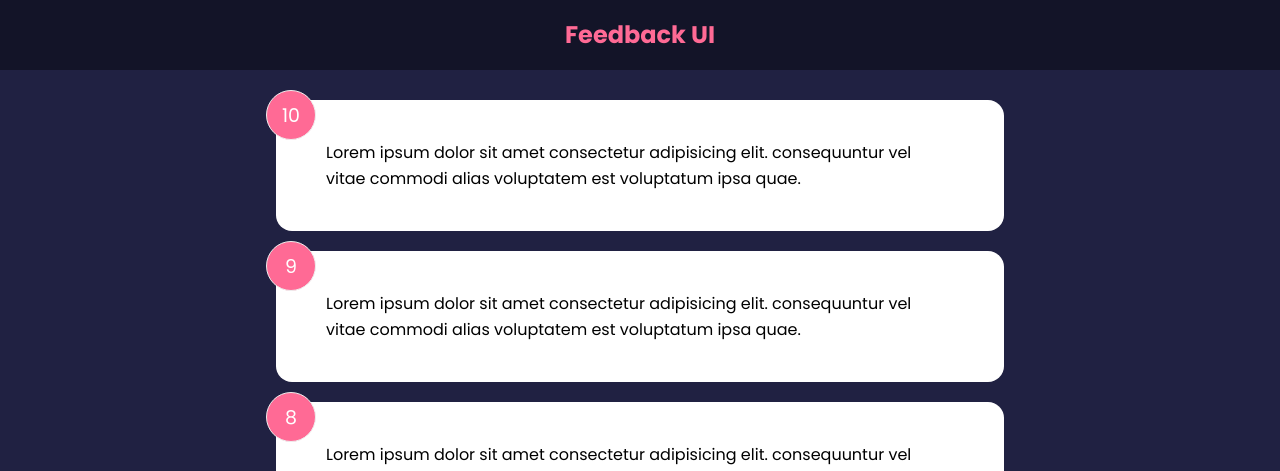
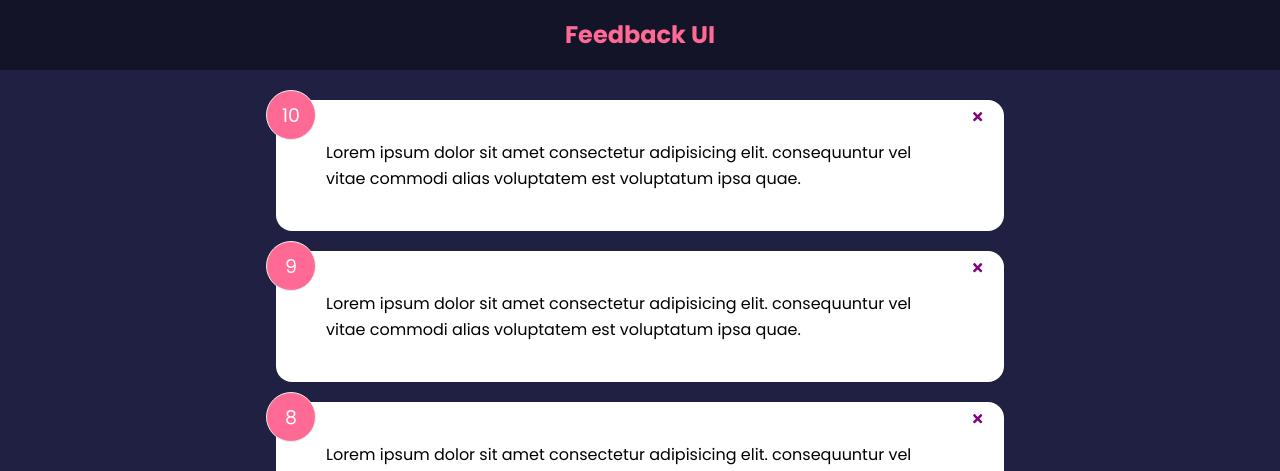
Before and after one commit to PhilipPaulson/CS222-Daily-Thing, a React (Create React App) app in the folder React Tutorial/feedback-app/: page / in a window 1280 px wide. Shown: the top 471 px of the page. Built offline with nearby package versions, Linux system fonts and the light colour scheme.

Commit message:
Added close button with function drilling

```diff
--- a/React Tutorial/feedback-app/package.json
+++ b/React Tutorial/feedback-app/package.json
@@ -8,7 +8,8 @@
     "@testing-library/user-event": "^13.5.0",
     "react": "^18.2.0",
     "react-dom": "^18.2.0",
-    "react-scripts": "5.0.1",
+    "react-icons": "^4.4.0",
+    "react-scripts": "^5.0.1",
     "web-vitals": "^2.1.4"
   },
   "scripts": {
--- a/React Tutorial/feedback-app/src/App.js
+++ b/React Tutorial/feedback-app/src/App.js
@@ -6,11 +6,17 @@
 function App() {
   const [feedback, setFeedback] = useState(FeedbackData);
 
+  const deleteFeedback = (id) => {
+    if (window.confirm("Are you sure you want to delete?")) {
+      setFeedback(feedback.filter((item) => item.id !== id));
+    }
+  };
+
   return (
     <>
       <Header />
       <div className="container">
-        <FeedbackList feedback={feedback} />
+        <FeedbackList feedback={feedback} handleDelete={deleteFeedback} />
         <h1>My App</h1>
       </div>
     </>
--- a/React Tutorial/feedback-app/src/components/FeedbackItem.jsx
+++ b/React Tutorial/feedback-app/src/components/FeedbackItem.jsx
@@ -1,17 +1,21 @@
+import { FaTimes } from "react-icons/fa";
 import PropTypes from "prop-types";
 import Card from "./shared/Card";
 
-function FeedbackItem({ item }) {
+function FeedbackItem({ item, handleDelete }) {
   return (
     <Card>
       <div className="num-display">{item.rating}</div>
+      <button onClick={() => handleDelete(item.id)} className="close">
+        <FaTimes color="purple" />
+      </button>
       <div className="text-display">{item.text}</div>
     </Card>
   );
 }
 
 FeedbackItem.propTypes = {
-  item: PropTypes.isRequired,
+  item: PropTypes.object.isRequired,
 };
 
 export default FeedbackItem;
--- a/React Tutorial/feedback-app/src/components/FeedbackList.jsx
+++ b/React Tutorial/feedback-app/src/components/FeedbackList.jsx
@@ -1,7 +1,7 @@
 import PropTypes from "prop-types";
 import FeedbackItem from "./FeedbackItem";
 
-function FeedbackList({ feedback }) {
+function FeedbackList({ feedback, handleDelete }) {
   console.log(feedback);
   if (!feedback || feedback.length === 0) {
     return <p> No Feedback Yet </p>;
@@ -10,7 +10,7 @@
   return (
     <div className="feedback-list">
       {feedback.map((item) => (
-        <FeedbackItem key={item.id} item={item} />
+        <FeedbackItem key={item.id} item={item} handleDelete={handleDelete} />
       ))}
     </div>
   );
```
Also changed, not shown: 1 other file (tests, documents, lock files or other folders).
